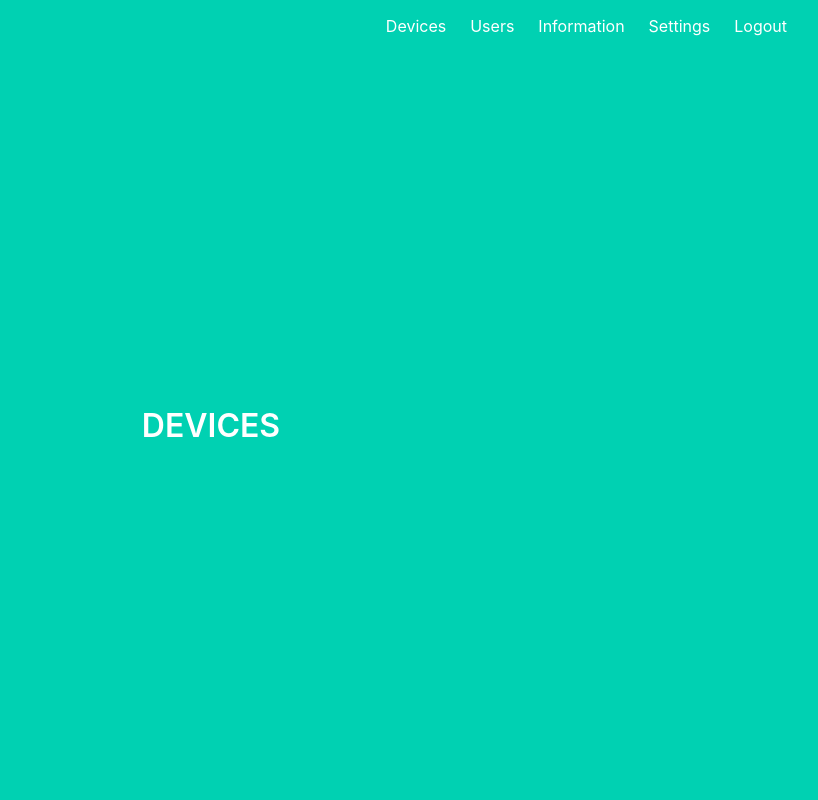
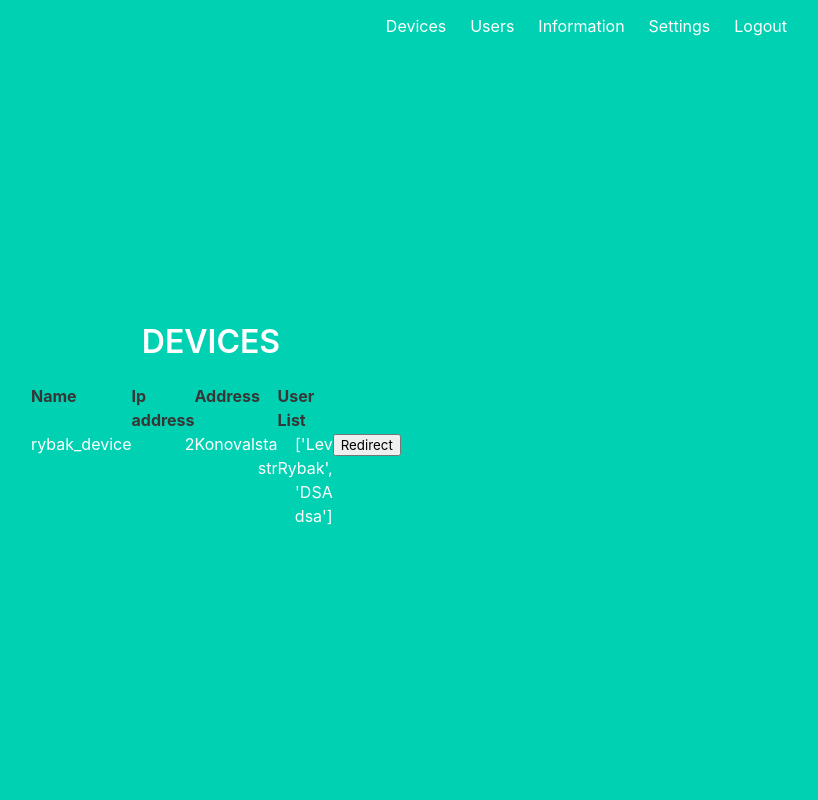
Before and after one commit to rybaklevko/diploma2019, a Flask app: page /devices_page in a window 1280 px wide. Shown: the whole page, without its empty margins (429-1247 px from the left). Run offline with Flask 2, Linux system fonts and the light colour scheme.

Commit message:
Added hardcoded devices

```diff
--- a/pages/devices_page.py
+++ b/pages/devices_page.py
@@ -1,7 +1,10 @@
 from app import app
 from flask import render_template
+
+# TODO data for device have to be read from DataBase
+device_list = [{'name': 'rybak_device', 'ip': '2', 'userList': ['Lev Rybak', 'DSA dsa'], 'address' : 'Konovalsta str'}]
 
 
 @app.route('/devices_page', methods=['GET', 'POST'])
 def devices_page(error=''):
-    return render_template("devices.html", error=error)
+    return render_template("devices.html", devices=device_list, error=error)
--- a/templates/devices.html
+++ b/templates/devices.html
@@ -6,5 +6,18 @@
 <div class="column is-4 is-offset-4">
     <h3 class="title">DEVICES</h3>
     {% if error %}<p class="error"><strong>Error:</strong> {{ error }}{% endif %}
+
+    <table>
+    <tr>
+            <th>Name</th><th>Ip address</th><th>Address</th><th>User List</th>
+        </tr>
+        {% for device in devices %}
+            <tr>
+                <td align="right">{{device.name}}</td><td align="right">{{device.ip}}</td>
+                <td align="right">{{device.address}}</td>   <td align="right">{{device.userList}}</td>
+                <td><button type="submit"   class="btn btn-primary">Redirect</button></td>
+            </tr>
+        {% endfor %}
+    </table>
 </div>
 {% endblock %}
```
